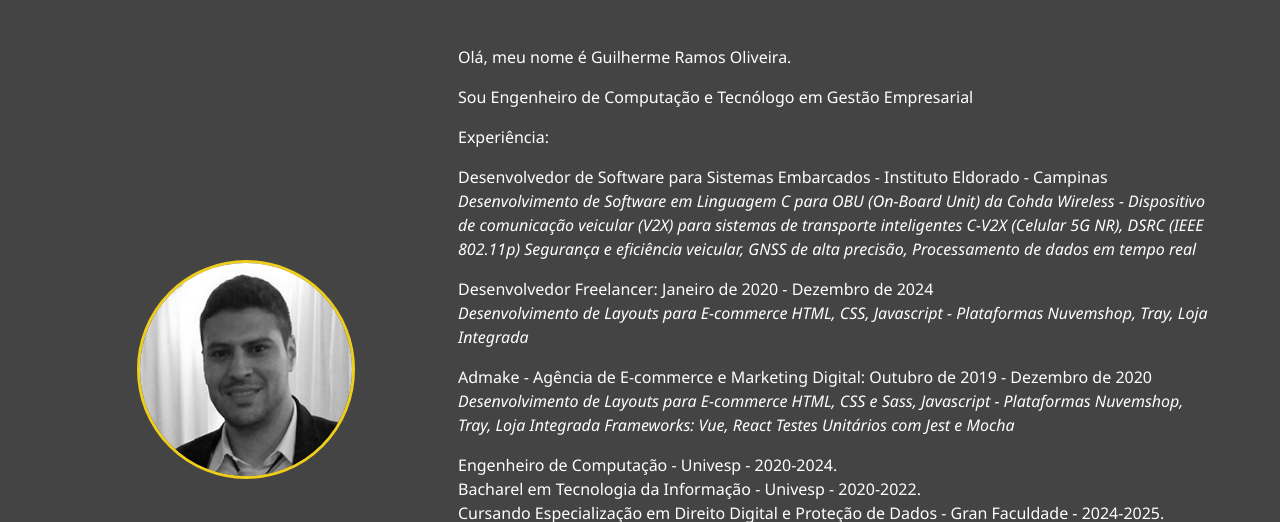
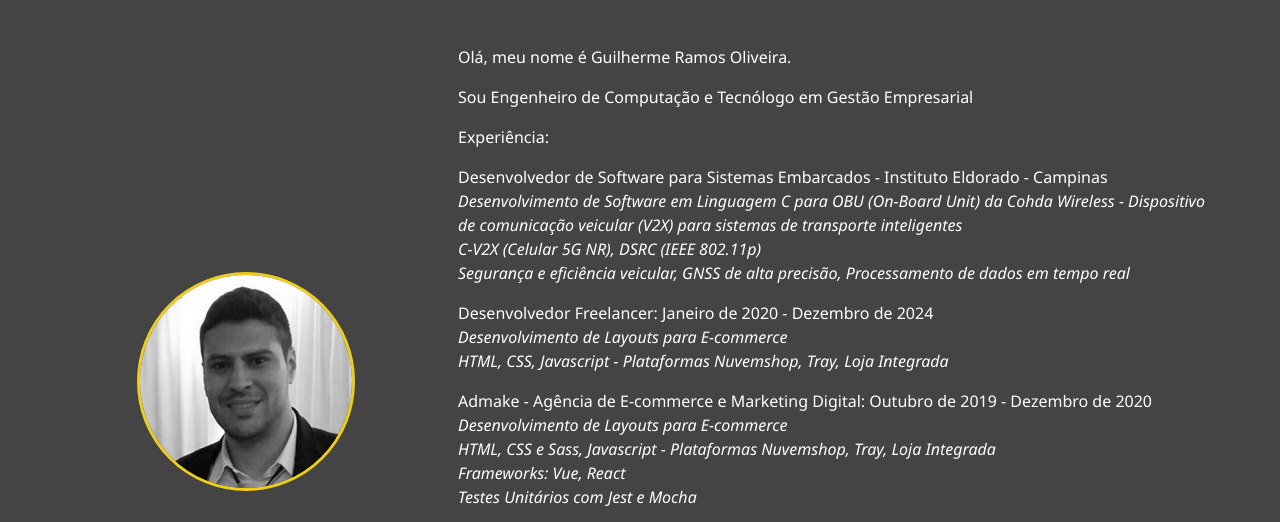
Before and after one commit to guilherme-ro/guilherme-ro.github.io, a website: page about.html in a window 1280 px wide. Shown: the part 229-751 px from the top of the page. Drawn offline with Linux system fonts and the light colour scheme.

Commit message:
Format HTML content for better readability

```diff
--- a/about.html
+++ b/about.html
@@ -71,18 +71,18 @@
             Experiência:
           </p>
           <p>Desenvolvedor de Software para Sistemas Embarcados - Instituto Eldorado - Campinas<br />
-            <em>Desenvolvimento de Software em Linguagem C para OBU (On-Board Unit) da Cohda Wireless - Dispositivo de comunicação veicular (V2X) para sistemas de transporte inteligentes</em>
-            <em>C-V2X (Celular 5G NR), DSRC (IEEE 802.11p)</em>
+            <em>Desenvolvimento de Software em Linguagem C para OBU (On-Board Unit) da Cohda Wireless - Dispositivo de comunicação veicular (V2X) para sistemas de transporte inteligentes</em><br />
+            <em>C-V2X (Celular 5G NR), DSRC (IEEE 802.11p)</em><br />
             <em>Segurança e eficiência veicular, GNSS de alta precisão, Processamento de dados em tempo real</em>
           </p>
           <p>Desenvolvedor Freelancer: Janeiro de 2020 - Dezembro de 2024<br />
-            <em>Desenvolvimento de Layouts para E-commerce</em>
+            <em>Desenvolvimento de Layouts para E-commerce</em><br />
             <em>HTML, CSS, Javascript - Plataformas Nuvemshop, Tray, Loja Integrada</em>
           </p>
           <p>Admake - Agência de E-commerce e Marketing Digital: Outubro de 2019 - Dezembro de 2020<br />
-            <em>Desenvolvimento de Layouts para E-commerce</em>
-            <em>HTML, CSS e Sass, Javascript - Plataformas Nuvemshop, Tray, Loja Integrada</em>
-            <em>Frameworks: Vue, React</em>
+            <em>Desenvolvimento de Layouts para E-commerce</em><br />
+            <em>HTML, CSS e Sass, Javascript - Plataformas Nuvemshop, Tray, Loja Integrada</em><br />
+            <em>Frameworks: Vue, React</em><br />
             <em>Testes Unitários com Jest e Mocha</em>
           </p>
 
@@ -94,8 +94,7 @@
             Especialização em Ciência de Dados e Inteligência Artificial - Uninter - 2024.<br />
             Especialização em Segurança da Informação - Senac - 2020-2021.<br />
             Tecnólogo em Gestão Empresarial - Fatec Marília - 2017-2019.<br />
-            Capacitação Técnica em Sistemas Embarcados - HBr - Instituto Hardware Br - Unicamp - 560h<br /><br />
-            ... Security, Programming, ML, Data Science, Automation ...
+            Capacitação Técnica em Sistemas Embarcados - HBr - Instituto Hardware Br - Unicamp - 560h<br />
           </p>
         </div>
       </div>
```
